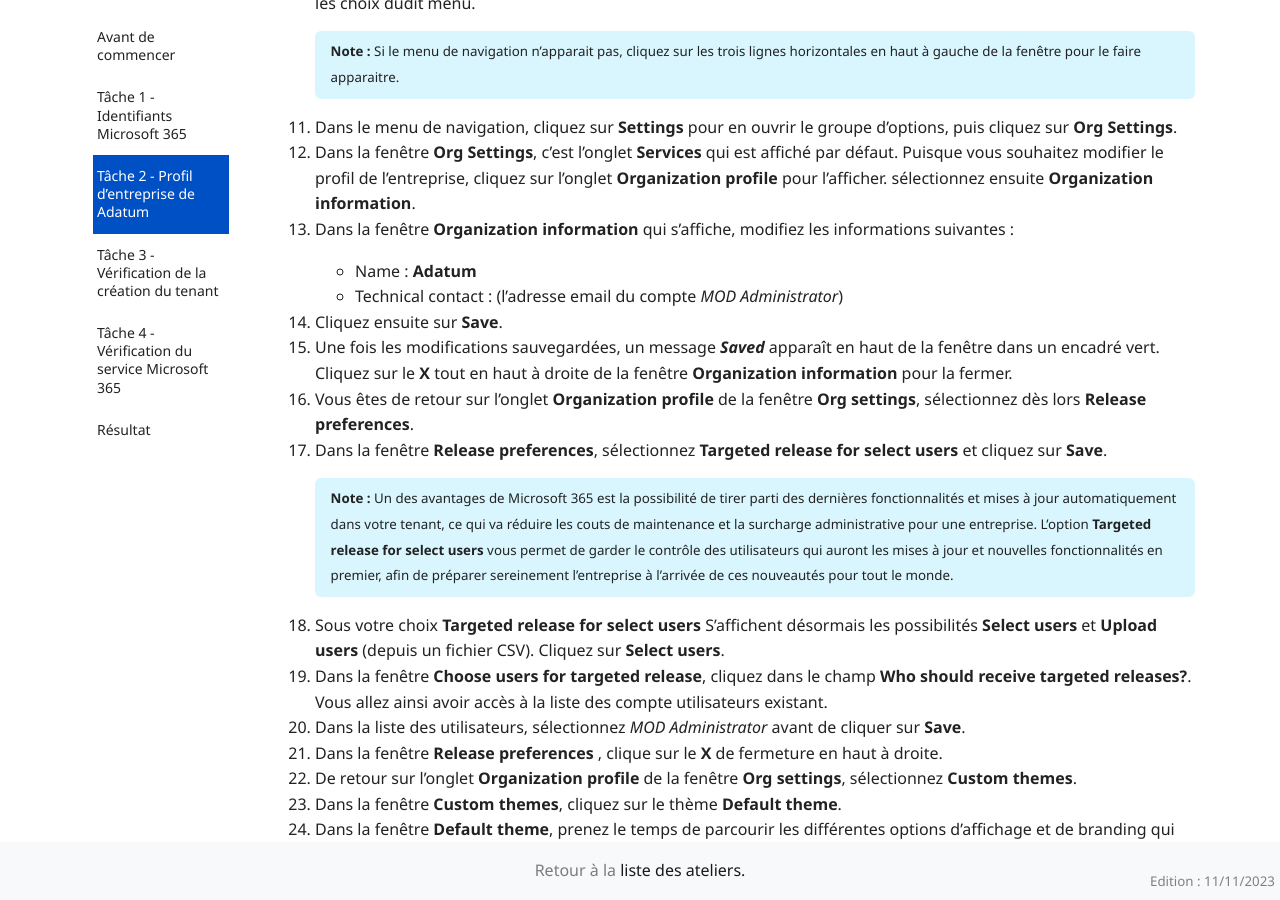
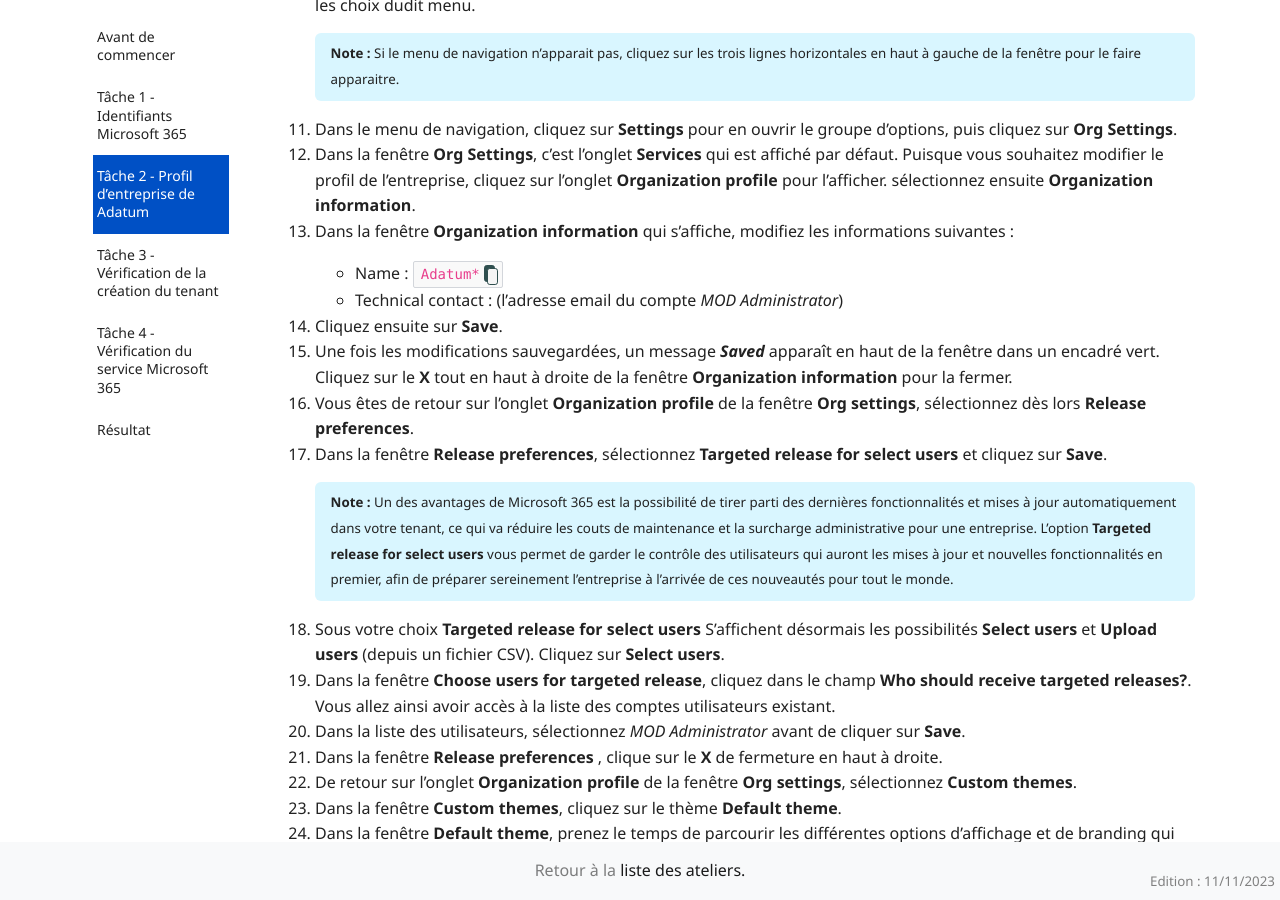
Before and after one commit to renaudwangler/ib-labs, a Jekyll site: the page built from msms030fr/lab1e1.md, in a window 1280 px wide and 900 px high, scrolled down 1960 px. Built offline with Jekyll 4.4.1, drawn with Linux system fonts in a browser that asks for light colours; nearby versions of some CDN libraries; comment, search, counter and statistics services are not loaded; some of the changed text lies outside the part shown.

Commit message:
copyBtn green

````diff
--- a/assets/js/ib-stage.js
+++ b/assets/js/ib-stage.js
@@ -16,5 +16,5 @@ function addCopyButton() {
     }
 async function copyCode(codeBlock) {
     await navigator.clipboard.writeText(codeBlock.innerText.slice(0,-6));
-    console.log(codeBlock.getElementsByTagName('button')[0].className)
+    console.log(codeBlock.getElementsByTagName('button')[0].className='copyBtnDone')
     }
--- a/msms030fr/lab1e1.md
+++ b/msms030fr/lab1e1.md
@@ -32,7 +32,7 @@ Il vous est conseillé de prendre note des informations suivantes (fournies par
 ## Tâche 2 - Profil d'entreprise de Adatum
 A travers les ateliers de ce stage, vous allez prendre l'identité de Dominique Skyetson, administrateur Microsoft 365 de Adatum. En tant que Dominique, il vous a été demandé de configurer le profil de l'entreprise sur le tenant de test. Dans cette tâche, vous allez procéder à cette configuration. Puisque Dominique ne s'est pas encore créé de compte personnel dans l'environnement (ce sera fait à l'atelier suivant), vous allez d'abord vous connecter avec le compte *MOD Administrator* par défaut, dont vous avez précédemment noté le mot de passe.
 1. Lors de l'ouverture de votre environnement d'ateliers, vous devez vous connecter sur la machine virtuelle **LON-DC1**. Si votre environnement s'est ouvert sur une autre machine virtuelle par défaut, basculez sur la machine **Lon-DC1**.
-1. Connectez-vous sur LON-DC1 avec le compte **ADministrator** et le mot de passe **Pa55w.Rd**.
+1. Connectez-vous sur LON-DC1 avec le compte ```Administrator``` et le mot de passe ```Pa55w.Rd```.
     > **Note :** Si un panneau **Networks** s'affiche sur la droite de votre écran demandant si vous souhaitez activer la découverte sur le réseau, cliquez sur **Yes**.
 1. Le **Server Manager** va s'ouvrir automatiquement. Laissez cette fenêtre ouverte mais réduisez-là dans la barre des tâches pour le moment.
 1. Sur la barre des tâches, cliquez sur l'icône de **Microsoft Edge**. Passez les éventuelles pages de bienvenue (vous pouvez choisir **Continue without signing in**).
@@ -47,7 +47,7 @@ A travers les ateliers de ce stage, vous allez prendre l'identité de Dominique
 1. Dans le menu de navigation, cliquez sur **Settings** pour en ouvrir le groupe d'options, puis cliquez sur **Org Settings**.
 1. Dans la fenêtre **Org Settings**, c'est l'onglet **Services** qui est affiché par défaut. Puisque vous souhaitez modifier le profil de l'entreprise, cliquez sur l'onglet **Organization profile** pour l'afficher. sélectionnez ensuite **Organization information**.
 1. Dans la fenêtre **Organization information** qui s'affiche, modifiez les informations suivantes :
-    - Name : **Adatum**
+    - Name : ```Adatum*```
 	- Technical contact : (l'adresse email du compte *MOD Administrator*)
 1. Cliquez ensuite sur **Save**.
 1. Une fois les modifications sauvegardées, un message ***Saved*** apparaît en haut de la fenêtre dans un encadré vert. Cliquez sur le **X** tout en haut à droite de la fenêtre **Organization information** pour la fermer.
@@ -56,7 +56,7 @@ A travers les ateliers de ce stage, vous allez prendre l'identité de Dominique
 	> **Note :** Un des avantages de Microsoft 365 est la possibilité de tirer parti des dernières fonctionnalités et mises à jour automatiquement dans votre tenant, ce qui va réduire les couts de maintenance et la surcharge administrative pour une entreprise.
     L'option **Targeted release for select users** vous permet de garder le contrôle des utilisateurs qui auront les mises à jour et nouvelles fonctionnalités en premier, afin de préparer sereinement l'entreprise à l'arrivée de ces nouveautés pour tout le monde.
 1. Sous votre choix **Targeted release for select users** S'affichent désormais les possibilités **Select users** et **Upload users** (depuis un fichier CSV). Cliquez sur **Select users**.
-1. Dans la fenêtre **Choose users for targeted release**, cliquez dans le champ **Who should receive targeted releases?**. Vous allez ainsi avoir accès à la liste des compte utilisateurs existant.
+1. Dans la fenêtre **Choose users for targeted release**, cliquez dans le champ **Who should receive targeted releases?**. Vous allez ainsi avoir accès à la liste des comptes utilisateurs existant.
 1. Dans la liste des utilisateurs, sélectionnez *MOD Administrator* avant de cliquer sur **Save**.
 1. Dans la fenêtre **Release preferences** , clique sur le **X** de fermeture en haut à droite.
 1. De retour sur l'onglet **Organization profile** de la fenêtre **Org settings**, sélectionnez **Custom themes**.
````
Also changed, not shown: other parts of msms030fr/lab1e1.md (+1 -1 lines).
